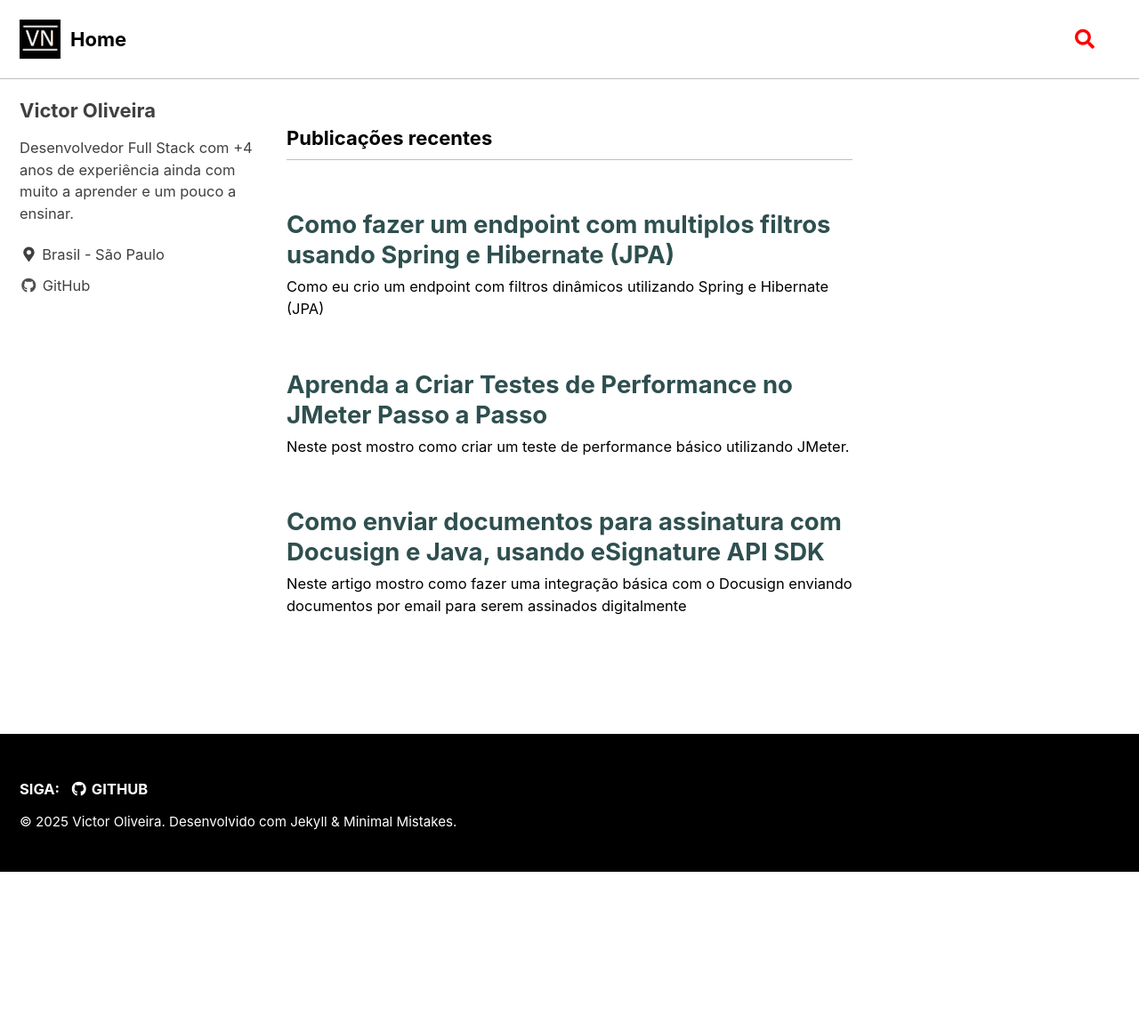
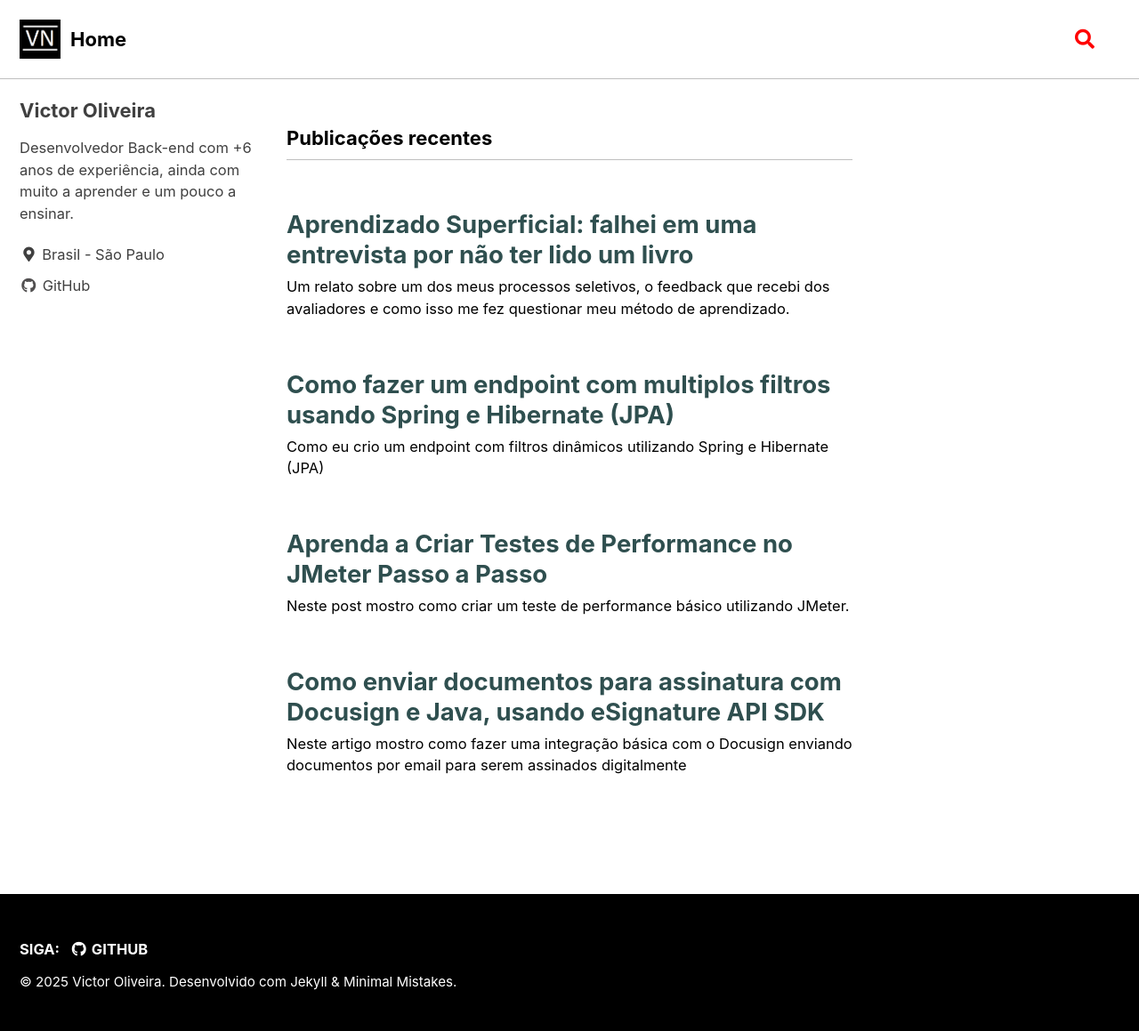
Before and after one commit to victor-VN/victor-vn.github.io, a Jekyll site: the page built from index.html, in a window 1280 px wide. Shown: the whole page at 89% size. Built offline with Jekyll 4.4.1, drawn with Linux system fonts in a browser that asks for light colours; cached includes are drawn as plain includes; the list of posts is cut into pages by our own code; before the commit the page ends 980 px from its top, so only the background shows below that; part of the change alters nothing that is shown.

Commit message:
added new post for career tag

````diff
--- a/_config.yml
+++ b/_config.yml
@@ -107,7 +107,7 @@ analytics:
 author:
   name             : "Victor Oliveira"
   avatar           : # path of avatar image, e.g. "/assets/images/bio-photo.jpg"
-  bio              : "Desenvolvedor Full Stack com +4 anos de experiência ainda com muito a aprender e um pouco a ensinar."
+  bio              : "Desenvolvedor Back-end com +6 anos de experiência, ainda com muito a aprender e um pouco a ensinar."
   location         : "Brasil - São Paulo"
   email            :
   links:
--- /dev/null
+++ b/_posts/2025-06-16-career-advises-to-share.md
@@ -0,0 +1,120 @@
+---
+title: "Aprendizado Superficial: falhei em uma entrevista por não ter lido um livro"
+categories:
+  - Carreira
+tags:
+  - carreira
+toc: true
+toc_label: "Conteúdo"
+toc_icon: "file"
+---
+
+Um relato sobre um dos meus processos seletivos, o feedback que recebi dos avaliadores e como isso me fez questionar meu método de aprendizado.
+
+### A entrevista
+
+Recentemente, participei de um processo seletivo para uma das grandes empresas de _e-commerce_ do mercado brasileiro. Foi a minha primeira experiência com uma entrevista técnica envolvendo _pair programming_ e _system design_, então eu estava um pouco nervoso. Porém, conforme a entrevista foi passando, fui me sentindo mais confiante, e as respostas foram saindo com mais naturalidade.
+
+O ponto alto da entrevista, para mim, foi justamente na parte teórica sobre os pilares da orientação a objetos e sobre SOLID. Eu havia lido diversos materiais na internet, então estava bastante confiante em responder a todas as perguntas.
+
+Ao final da entrevista, eu não estava 100% satisfeito. Havia cometido alguns erros na parte de _system design_ e tinha consciência disso, por isso já esperava a reprovação — que de fato veio.
+
+### Feedback e surpresa
+
+O que mais me surpreendeu, então, não foi a recusa, mas sim o motivo fornecido no e-mail, que dizia que o candidato (eu mesmo) precisava melhorar, entre outras coisas, o "domínio sobre os princípios SOLID".
+
+Eu havia estudado muito. Todos os conteúdos que li na internet, absorvi; não apenas decorei, mas entendi o que cada um deles dizia e como aplicar nos projetos. Então eu não conseguia entender.
+
+Foi aí que decidi me aprofundar no assunto e ir diretamente a uma das melhores fontes de conhecimento que temos disponível há séculos: livros. Adquiri o livro [Arquitetura Limpa: o Guia do Artesão Para Estrutura e Design de Software](https://www.amazon.com/Clean-Architecture-Craftsmans-Software-Structure/dp/0134494164) e o devorei de ponta a ponta.
+
+### O conteúdo do livro x o conteúdo de artigos da internet
+
+Enquanto eu lia os capítulos 7 a 11 do livro, que falam sobre os princípios SOLID, uma coisa me saltou aos olhos: a explicação do autor é totalmente diferente das explicações que li na internet!
+
+Ao ler o capítulo 7 — **SRP: The Single Responsibility Principle** — me lembrei da minha entrevista, das perguntas feitas e das respostas que dei. Ficou claro para mim onde errei.
+
+No artigo [The S.O.L.I.D Principles in Pictures](https://medium.com/backticks-tildes/the-s-o-l-i-d-principles-in-pictures-b34ce2f1e898), o seguinte exemplo é dado para o princípio S (Single Responsibility):
+
+> A class should have a single responsibility: If a Class has many responsibilities, it increases the possibility of bugs because making changes to one of its responsibilities could affect the other ones without you knowing.
+
+Não está errado: uma classe deve ter apenas uma responsabilidade e, ao alterá-la, o comportamento não pode impactar outros componentes do código.
+
+Vamos ver agora a explicação do _Uncle Bob_ em seu livro?
+
+> A module should be responsible to one, and only one, actor. — Página 65, Robert C. Martin, *Clean Architecture*
+
+Isso muda tudo, porque não estamos mais falando de classes, estamos falando de **atores**. Não estamos construindo nosso sistema com base nas funcionalidades do código, mas sim com base nas nuances daqueles que vão utilizá-lo — os **atores**.
+
+Isso me leva de volta à minha entrevista e a uma das perguntas feitas:
+
+### A pergunta sobre single responsibility
+
+> Imagine que você possui uma classe com a responsabilidade de enviar e-mails, que recebe uma _String_ com o template do e-mail que deseja enviar e expõe esse comportamento por meio de um _Controller_ REST. Esse endpoint é utilizado pelo departamento de RH para o envio de e-mails. Recentemente, o departamento de _marketing_ sentiu a necessidade de enviar e-mails; eles já têm o template e precisam apenas de um _endpoint_ para fazer o envio.
+> A pergunta é: se o departamento de _marketing_ utilizar o mesmo endpoint, estamos ferindo o princípio SOLID?
+
+Respondi que **"Não, afinal a classe ainda possui apenas uma responsabilidade: enviar e-mail."**
+
+Minha resposta, percebo agora, não foi satisfatória. Isso porque, de acordo com a primeira definição que estudei — e era a que eu conhecia até então —, dizia apenas que **se uma classe tem muitas responsabilidades, a chance de criarmos bugs ao alterar uma funcionalidade e outra ser afetada ao mesmo tempo é grande**.
+
+Novamente, não está errado.
+
+Mas veja como, no cenário da pergunta apresentada na entrevista, a definição do _Uncle Bob_ deixa a resposta muito mais clara: **SIM!**
+Dois departamentos diferentes são atores diferentes, e utilizar o mesmo endpoint fere gravemente o primeiro princípio de SOLID.
+
+
+O que deveríamos fazer então? Criar um novo _endpoint_ especificamente para o departamento de _marketing_.
+
+Isso, é claro, geraria bastante código duplicado — mas isso é tema para outro capítulo do livro (_SYMPTOM 1: ACCIDENTAL DUPLICATION, páginas 65–66_).
+
+Outros artigos na internet trazem o mesmo senso que, não digo que está errado, mas para um iniciante no assunto pode trazer um entendimento completamente diferente daquele que é, de fato, a proposta do princípio SOLID descrito no livro de Robert C. Martin.
+
+Vejamos o exemplo dado em [A Solid Guide to SOLID Principles](https://www.baeldung.com/solid-principles):
+
+> Awesome. Not only have we developed a class that relieves the Book of its printing duties, but we can also leverage our BookPrinter class to send our text to other media.
+> Whether it’s email, logging, or anything else, we have a separate class dedicated to this one concern.
+
+```java
+public class BookPrinter {
+
+    // methods for outputting text
+    void printTextToConsole(String text){
+        // our code for formatting and printing the text
+    }
+
+    void printTextToAnotherMedium(String text){
+        // code for writing to any other location...
+    }
+}
+```
+
+O trecho de código apresentado junto com a citação não menciona um ponto importante: **quais serão os atores dessas funcionalidades?**.
+Nós separamos o código, o que certamente vai ajudar na manutenção mas não fica claro quais são os atores das respectivas funcionalidades, o que, ao meu ver, não ajuda o leitor a entender o verdadeiro significado do princípio S de SOLID.
+
+Novamente, não está errado, mas o conteúdo é totalmente diferente do livro.
+
+Um último exemplo [SOLID Design Principles Explained: Building Better Software Architecture](https://www.digitalocean.com/community/conceptual-articles/s-o-l-i-d-the-first-five-principles-of-object-oriented-design):
+
+> For example, consider an application that takes a collection of shapes—circles and squares—and calculates the sum of the area of all the shapes in the collection.
+
+A citação acompanha um exemplo de código que você pode conferir no artigo original, mas basta dizer aqui que no exemplo os **atores** em nenhum momento são mencionados no exemplo.
+
+**Estamos separando funções de código e não funcionalidades de negócio.**
+
+### Conclusão
+
+Em algumas comunidades que frequento online sempre vejo a pergunta: **vale a pena aprender programação através de livros?**.
+
+Acredito que esse _post_ talvez seja a minha pequena contribuição para aqueles que possuem essa dúvida.
+
+Livros são fontes de informação e tal como qualquer outra fonte de informação devemos saber escolher boas fontes; fontes com boa aceitação da comunidade, autores com bom histórico etc. mas se minha opinião vale de alguma coisa deixo ela aqui: **leiam livros**!
+
+O conteúdo de alguns _posts_ encontrados na internet quase sempre será inferior às 300 páginas escritas por um profissional experiente.
+
+
+### Aviso
+
+- **Aviso 1**: Importante deixar claro aqui que não sou contrário a ler _posts_ para se informar e acredito que eles contribuem bastante para o nosso aprendizado. O que trago aqui em formato de opinião é que, livros são fontes ricas de um conhecimento aprofundado e trará novas formas de pensar e novas ferramentas para trabalhar que muitas vezes não encontramos em postagens rápidas com apenas 10 parágrafos
+- **Aviso 2**: Se você precisa de uma informação pontual é claro que uma postagem de fácil leitura é preferível a um livro de 300 páginas, apenas tome cuidado com a fonte da sua informação.
+- **Aviso 3**: Você não precisa se apegar a apenas uma fonte de estudo. De fato no livro [The Pragmatic Programmer: From Journeyman to Master](https://www.amazon.com.br/Pragmatic-Programmer-Journeyman-Master/dp/020161622X) o autor deixa uma dica importante: **diversifique**.
+ Leia livros, leia artigos/posts, faça cursos, leia documentação, não se apegue a apenas um meio de aprendizado.
+- **Aviso 4**: Não desprezem os livros.
````
